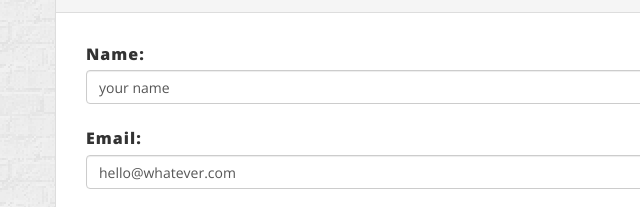
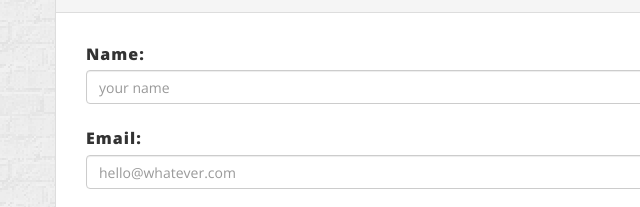
Before and after one commit to catslug/bootstrap-portfolio, a plain HTML site: page contact.html in a window 1280 px wide. Shown: the part 241-448 px from the top of the page, 0-640 px from the left. Drawn offline with nearby package versions, Linux system fonts and the light colour scheme; files that its build step writes are made by us from their sources.

Commit message:
changed contact form value to placeholder

```diff
--- a/contact.html
+++ b/contact.html
@@ -52,12 +52,12 @@
 
 						<div>
 							<label for="name"><strong>Name:</strong></label>
-							<input type="text" class="form-control" name="name" value="your name"><br>
+							<input type="text" class="form-control" name="name" placeholder="your name"><br>
 						</div>
 
 						<div>
 							<label for="email"><strong>Email:</strong></label>
-							<input type="email" class="form-control" name="email" value="hello@whatever.com"><br>
+							<input type="email" class="form-control" name="email" placeholder="hello@whatever.com"><br>
 						</div>
 
 						<div>
```
